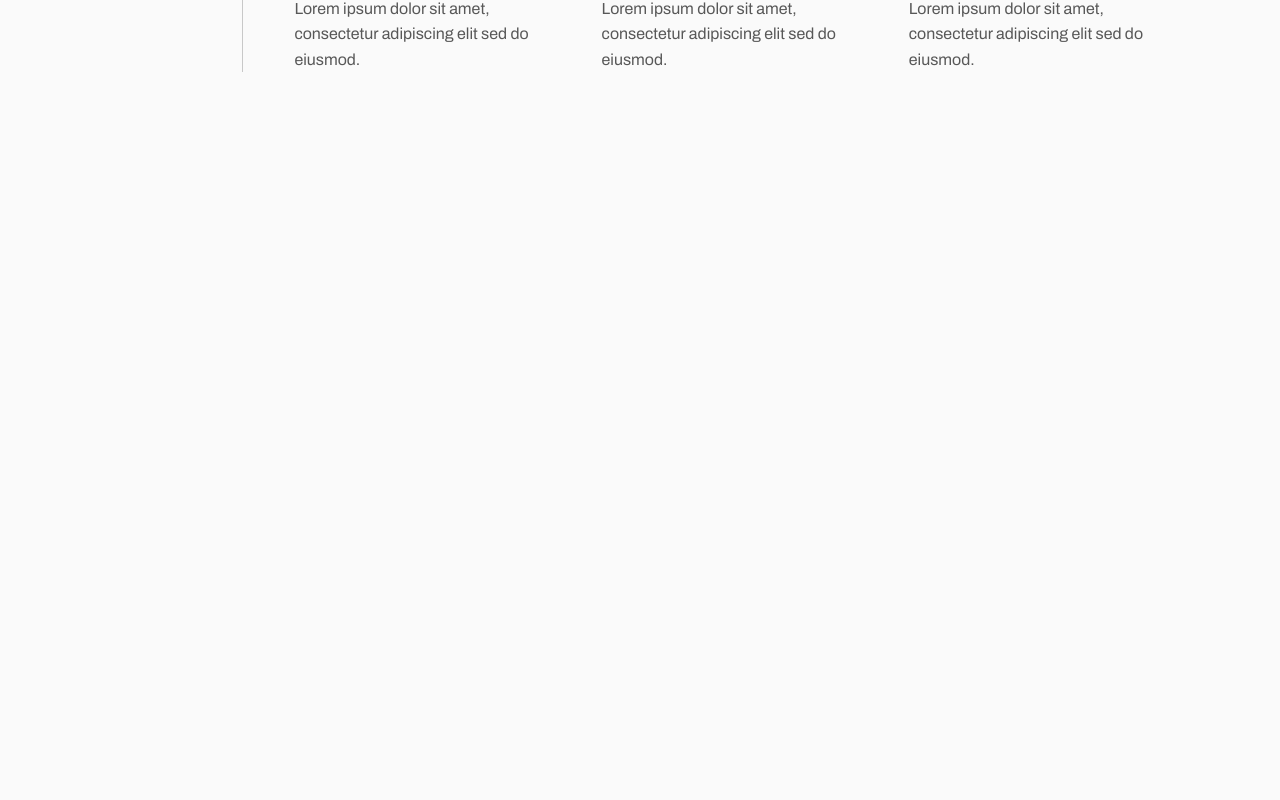
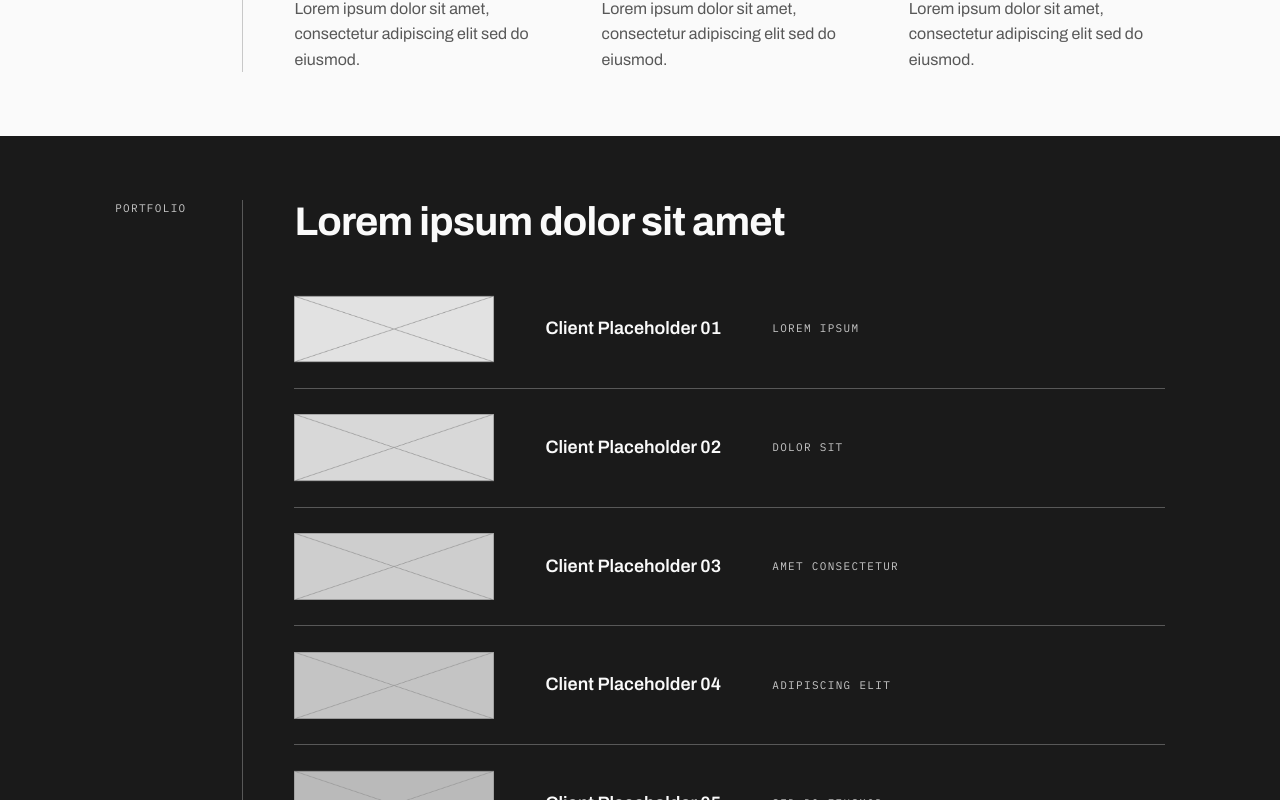
Before and after one commit to Pot-Thief/hca-company-profile, a Next.js app: page /preview in a window 1280 px wide. Shown: the part 2520-3320 px from the top of the page. Before the commit the page ends 2656 px from the top, so only its background shows below. Built offline with nearby package versions, Linux system fonts and the light colour scheme.

Commit message:
add portfolio to the preview page

```diff
--- a/src/app/preview/page.tsx
+++ b/src/app/preview/page.tsx
@@ -2,6 +2,7 @@ import { notFound } from 'next/navigation';
 import { About } from '@/components/sections/About';
 import { Hero } from '@/components/sections/Hero';
 import { Navbar } from '@/components/sections/Navbar';
+import { Portfolio } from '@/components/sections/Portfolio';
 import { Purpose } from '@/components/sections/Purpose';
 import { Services } from '@/components/sections/Services';
 import { loadSection } from '@/lib/content/loader';
@@ -15,12 +16,13 @@ import { sectionSchemas } from '@/lib/content/schema';
 export default async function PreviewPage() {
   if (process.env.NODE_ENV === 'production') notFound();
 
-  const [site, hero, about, purpose, services] = await Promise.all([
+  const [site, hero, about, purpose, services, portfolio] = await Promise.all([
     loadSection('site', sectionSchemas.site),
     loadSection('hero', sectionSchemas.hero),
     loadSection('about', sectionSchemas.about),
     loadSection('purpose', sectionSchemas.purpose),
     loadSection('services', sectionSchemas.services),
+    loadSection('portfolio', sectionSchemas.portfolio),
   ]);
 
   return (
@@ -31,6 +33,7 @@ export default async function PreviewPage() {
         <About {...about} />
         <Purpose {...purpose} />
         <Services {...services} />
+        <Portfolio {...portfolio} />
       </main>
     </>
   );
```
